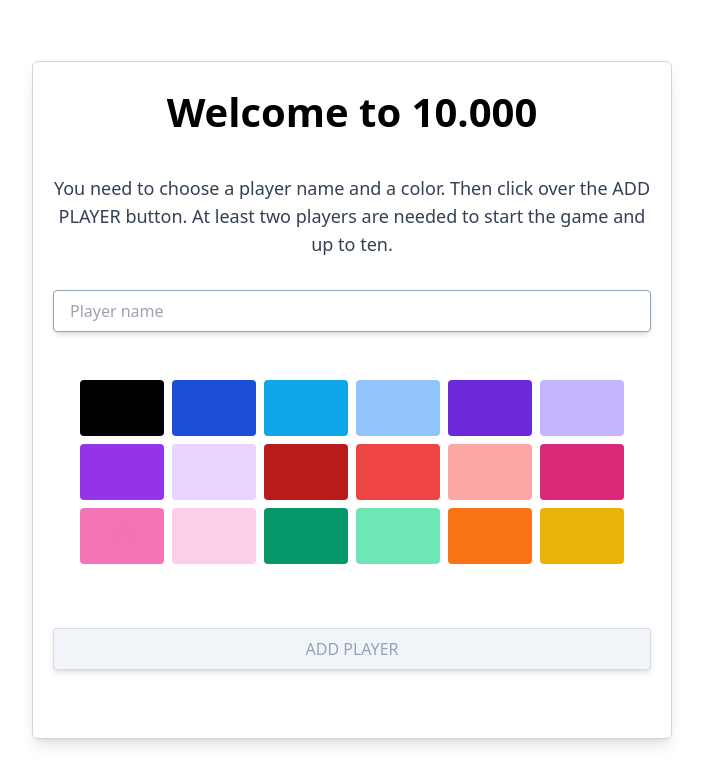
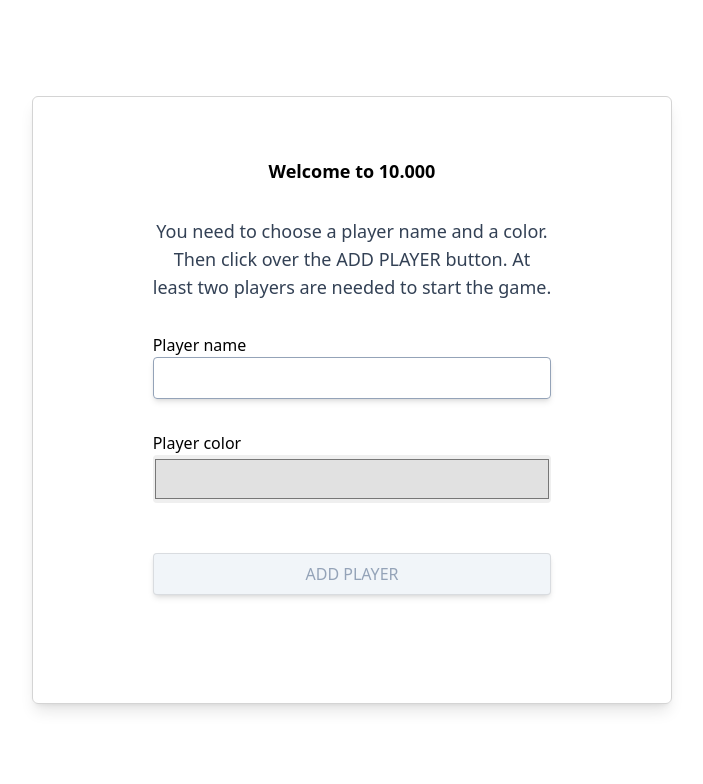
Before and after one commit to marianavinyolas/ten-thousand, a React (Create React App) app: page / in a window 1280 px wide. Shown: the top 784 px of the page, without its empty margins (288-991 px from the left). Built offline with nearby package versions, Linux system fonts and the light colour scheme.

Commit message:
CHANGE: color picking

```diff
--- a/src/PlayersSetup.jsx
+++ b/src/PlayersSetup.jsx
@@ -1,290 +1,62 @@
-import {
-  faCheckCircle,
-  faSpinner,
-} from "@fortawesome/free-solid-svg-icons";
+import { faSpinner } from "@fortawesome/free-solid-svg-icons";
 import { FontAwesomeIcon } from "@fortawesome/react-fontawesome";
 import React, { useState } from "react";
 
 const PlayersSetup = ({ hdlStartGame, playersList, setPlayersList }) => {
-  const [player, setPlayer] = useState({ name: "", color: "" });
+  const [name, setName] = useState("");
+  const [color, setColor] = useState("#e1e1e1");
   const [isLoading, setIsLoading] = useState(false);
+
   const hdlAdd = () => {
     setIsLoading(true);
-    setPlayer({ color: "", name: "" });
     setTimeout(() => {
       setIsLoading(false);
-      setPlayersList((prev) => [...prev, player]);
+      setColor("#e1e1e1");
+      setName("");
+      setPlayersList((prev) => [...prev, { name, color }]);
     }, 1000);
   };
+
   const hdlName = (e) => {
-    setPlayer((prev) => {
-      return { ...prev, name: e.target.value };
-    });
+    setName(e.target.value);
   };
-  const hdlColor = (color) => {
-    setPlayer((prev) => {
-      return { ...prev, color: color };
-    });
+  const hdlColor = (e) => {
+    setColor(e.target.value);
   };
 
   return (
-    <section className="h-full grid content-center gap-8">
-      <h1 className="text-[40px] font-bold text-center">Welcome to 10.000</h1>
+    <section className="w-2/3 h-full grid content-center gap-8 py-10 mx-auto">
+      <h1 className="text-lg font-bold text-center">Welcome to 10.000</h1>
       <p className="text-lg text-slate-700 text-center">
         You need to choose a player name and a color. Then click over the ADD
-        PLAYER button. At least two players are needed to start the game and up
-        to ten.
+        PLAYER button. At least two players are needed to start the game.
       </p>
+      <label>
+        Player name
         <article className="flex  items-center gap-4 border border-slate-400 w-full  p-2 rounded shadow-md">
           <input
             onChange={(e) => hdlName(e)}
             className="w-full px-2"
             type="text"
-          placeholder="Player name"
-          value={player.name}
+            value={name}
           />
         </article>
-      <article className="flex w-full justify-center flex-wrap gap-2 py-4">
-        <button
-          className="p-8 py-4 rounded bg-black"
-          onClick={() => hdlColor("bg-black border-black")}
-        >
-          <FontAwesomeIcon
-            className={`${
-              player.color === "bg-black border-black"
-                ? "text-slate-300"
-                : "text-black"
-            } text-xl`}
-            icon={faCheckCircle}
+      </label>
+      <label className="">
+        Player color
+        <input
+          type="color"
+          onChange={(e) => hdlColor(e)}
+          className="w-full h-12 rounded"
+          value={color}
         />
-        </button>
-        <button
-          className="p-8 py-4 rounded bg-blue-700"
-          onClick={() => hdlColor("bg-blue-700 border-blue-700")}
-        >
-          <FontAwesomeIcon
-            className={`${
-              player.color === "bg-blue-700 border-blue-700"
-                ? "text-slate-300"
-                : "text-blue-700"
-            } text-xl`}
-            icon={faCheckCircle}
-          />
-        </button>
-        <button
-          className="p-8 py-4 rounded bg-sky-500"
-          onClick={() => hdlColor("bg-sky-500 border-sky-500")}
-        >
-          <FontAwesomeIcon
-            className={`${
-              player.color === "bg-sky-500 border-sky-500"
-                ? "text-slate-300"
-                : "text-sky-500"
-            } text-xl`}
-            icon={faCheckCircle}
-          />
-        </button>
-        <button
-          className="p-8 py-4 rounded bg-blue-300"
-          onClick={() => hdlColor("bg-blue-300 border-blue-300")}
-        >
-          <FontAwesomeIcon
-            className={`${
-              player.color === "bg-blue-300 border-blue-300"
-                ? "text-slate-500"
-                : "text-blue-300 "
-            } text-xl`}
-            icon={faCheckCircle}
-          />
-        </button>
-        <button
-          className="p-8 py-4 rounded bg-violet-700"
-          onClick={() => hdlColor("bg-violet-700 border-violet-700")}
-        >
-          <FontAwesomeIcon
-            className={`${
-              player.color === "bg-violet-700 border-violet-700"
-                ? "text-slate-300"
-                : "text-violet-700"
-            } text-xl`}
-            icon={faCheckCircle}
-          />
-        </button>
-        <button
-          className="p-8 py-4 rounded bg-violet-300 "
-          onClick={() => hdlColor("bg-violet-300 border-violet-300")}
-        >
-          <FontAwesomeIcon
-            className={`${
-              player.color === "bg-violet-300 border-violet-300"
-                ? "text-slate-500"
-                : "text-violet-300"
-            } text-xl`}
-            icon={faCheckCircle}
-          />
-        </button>
-        <button
-          className="p-8 py-4 rounded bg-purple-600 "
-          onClick={() => hdlColor("bg-purple-600 border-purple-600")}
-        >
-          <FontAwesomeIcon
-            className={`${
-              player.color === "bg-purple-600 border-purple-600"
-                ? "text-slate-300"
-                : "text-purple-600"
-            } text-xl`}
-            icon={faCheckCircle}
-          />
-        </button>
-        <button
-          className="p-8 py-4 rounded bg-purple-200 "
-          onClick={() => hdlColor("bg-purple-200 border-purple-200")}
-        >
-          <FontAwesomeIcon
-            className={`${
-              player.color === "bg-purple-200 border-purple-200"
-                ? "text-slate-500"
-                : "text-purple-200"
-            } text-xl`}
-            icon={faCheckCircle}
-          />
-        </button>
-        <button
-          className="p-8 py-4 rounded bg-red-700 "
-          onClick={() => hdlColor("bg-red-700 border-red-700")}
-        >
-          <FontAwesomeIcon
-            className={`${
-              player.color === "bg-red-700 border-red-700"
-                ? "text-slate-300"
-                : "text-red-700"
-            } text-xl`}
-            icon={faCheckCircle}
-          />
-        </button>
-        <button
-          className="p-8 py-4 rounded bg-red-500 "
-          onClick={() => hdlColor("bg-red-500 border-red-500")}
-        >
-          <FontAwesomeIcon
-            className={`${
-              player.color === "bg-red-500 border-red-500"
-                ? "text-slate-300"
-                : "text-red-500"
-            } text-xl`}
-            icon={faCheckCircle}
-          />
-        </button>
-        <button
-          className="p-8 py-4 rounded bg-red-300 "
-          onClick={() => hdlColor("bg-red-300 border-red-300")}
-        >
-          <FontAwesomeIcon
-            className={`${
-              player.color === "bg-red-300 border-red-300"
-                ? "text-slate-500"
-                : "text-red-300"
-            } text-xl`}
-            icon={faCheckCircle}
-          />
-        </button>
-        <button
-          className="p-8 py-4 rounded bg-pink-600 "
-          onClick={() => hdlColor("bg-pink-600 border-pink-600")}
-        >
-          <FontAwesomeIcon
-            className={`${
-              player.color === "bg-pink-600 border-pink-600"
-                ? "text-slate-300"
-                : "text-pink-600"
-            } text-xl`}
-            icon={faCheckCircle}
-          />
-        </button>
-        <button
-          className="p-8 py-4 rounded bg-pink-400 "
-          onClick={() => hdlColor("bg-pink-400 border-pink-400")}
-        >
-          <FontAwesomeIcon
-            className={`${
-              player.color === "bg-pink-400 border-pink-400"
-                ? "text-slate-500"
-                : "text-pink-400"
-            } text-xl`}
-            icon={faCheckCircle}
-          />
-        </button>
-        <button
-          className="p-8 py-4 rounded bg-pink-200 "
-          onClick={() => hdlColor("bg-pink-200 border-pink-200")}
-        >
-          <FontAwesomeIcon
-            className={`${
-              player.color === "bg-pink-200 border-pink-200"
-                ? "text-slate-500"
-                : "text-pink-200"
-            } text-xl`}
-            icon={faCheckCircle}
-          />
-        </button>
-        <button
-          className="p-8 py-4 rounded bg-emerald-600 "
-          onClick={() => hdlColor("bg-emerald-600 border-emerald-600")}
-        >
-          <FontAwesomeIcon
-            className={`${
-              player.color === "bg-emerald-600 border-emerald-600"
-                ? "text-slate-300"
-                : "text-emerald-600"
-            } text-xl`}
-            icon={faCheckCircle}
-          />
-        </button>
-        <button
-          className="p-8 py-4 rounded bg-emerald-300 "
-          onClick={() => hdlColor("bg-emerald-300 border-emerald-300")}
-        >
-          <FontAwesomeIcon
-            className={`${
-              player.color === "bg-emerald-300 border-emerald-300"
-                ? "text-slate-500"
-                : "text-emerald-300"
-            } text-xl`}
-            icon={faCheckCircle}
-          />
-        </button>
-        <button
-          className="p-8 py-4 rounded bg-orange-500 "
-          onClick={() => hdlColor("bg-orange-500 border-orange-500")}
-        >
-          <FontAwesomeIcon
-            className={`${
-              player.color === "bg-orange-500 border-orange-500"
-                ? "text-slate-500"
-                : "text-orange-500"
-            } text-xl`}
-            icon={faCheckCircle}
-          />
-        </button>
-        <button
-          className="p-8 py-4 rounded bg-yellow-500 "
-          onClick={() => hdlColor("bg-yellow-500 border-yellow-500")}
-        >
-          <FontAwesomeIcon
-            className={`${
-              player.color === "bg-yellow-500 border-yellow-500"
-                ? "text-slate-500"
-                : "text-yellow-500"
-            } text-xl`}
-            icon={faCheckCircle}
-          />
-        </button>
-      </article>
+      </label>
+
       <article className="py-4 w-full">
         <button
           onClick={() => hdlAdd()}
-          className="border border-black/10 shadow-md bg-slate-100 px-6 py-2 rounded w-full disabled:text-slate-400 "
-          disabled={!player.name || !player.color || playersList.length >= 10}
+          className="border border-black/10 shadow-md bg-slate-100 px-6 py-2 rounded w-full disabled:text-slate-400 disabled:cursor-not-allowed"
+          disabled={!name || !color}
         >
           {isLoading ? (
             <FontAwesomeIcon
@@ -302,28 +74,28 @@ const PlayersSetup = ({ hdlStartGame, playersList, setPlayersList }) => {
           playersList.map(({ name, color }, idx) => (
             <div
               key={name}
-              className={`flex border-2 rounded text-center ${
-                color.split(" ")[1]
-              }`}
+              className={`flex border-2 rounded text-center`}
+              style={{ backgroundColor: `${color}` }}
             >
               <span
-                className={`text-white font-bold flex-none w-32 p-2 ${
-                  color.split(" ")[0]
-                }`}
+                className={`text-white font-bold flex-none w-32 p-2`}
+                style={{ backgroundColor: `${color}` }}
               >{`PLAYER ${idx + 1}`}</span>
               <p className="flex-1 p-2 uppercase font-bold">{name}</p>
             </div>
           ))}
       </article>
-      {playersList.length >= 2 && <article className="py-4 w-full">
+      {playersList.length >= 2 && (
+        <article className="py-4 w-full">
           <button
             onClick={hdlStartGame}
-          className="border border-black/10 shadow-md bg-slate-100 px-6 py-2 rounded w-full disabled:text-slate-400 "
+            className="border border-black/10 shadow-md bg-slate-100 hover:text-slate-600 px-6 py-2 rounded w-full disabled:text-slate-400 disabled:cursor-not-allowed"
             disabled={playersList.length < 2}
           >
             START!{" "}
           </button>
-      </article>}
+        </article>
+      )}
     </section>
   );
 };
```
Lines whose indentation alone changed are shown as unchanged.
